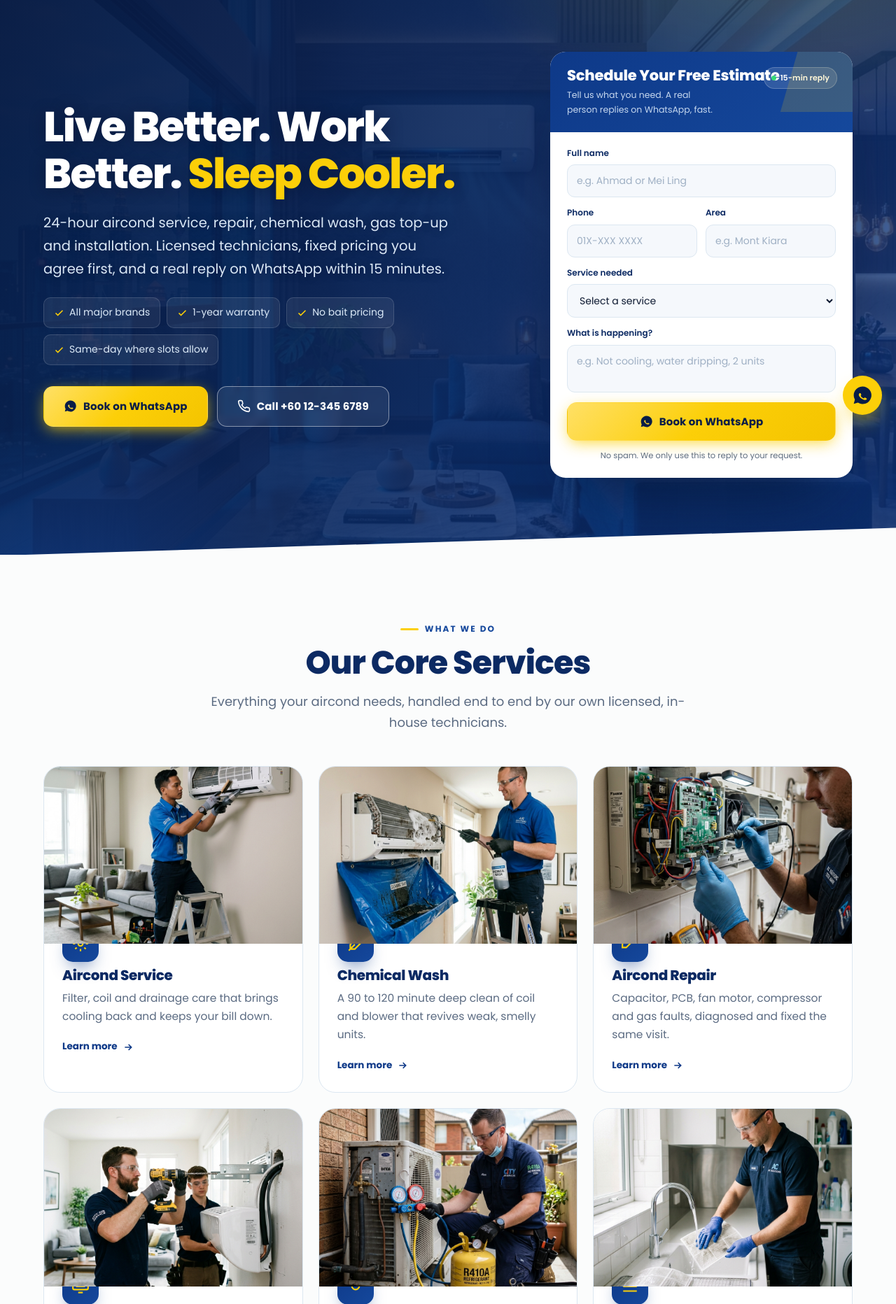
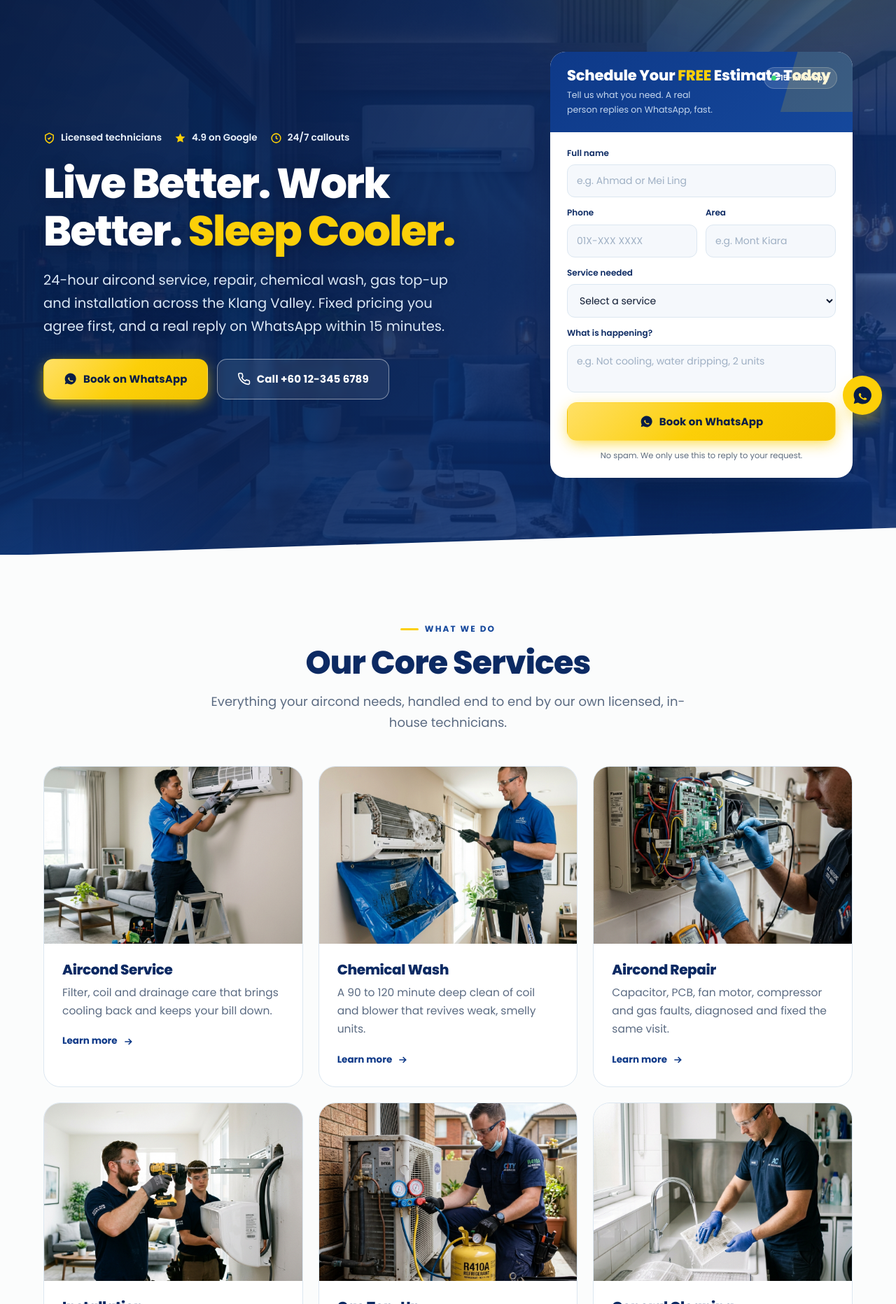
Before and after one commit to Shakeeb871/aircond-expert-site1, a PHP site: page / in a window 1280 px wide. Shown: the part 123-1987 px from the top of the page at 70% size. Run offline with PHP 8.4, Linux system fonts and the light colour scheme.

Commit message:
Refine hero, services, FAQ and contact per feedback
- Hero: rebuilt to match reference — trust row on top, headline,
  CTAs, and the single booking form on the right (now the only form
  on the homepage)
- Core Services: removed the icon badges from the cards
- Removed the standalone FAQ section
- 'Get in touch with our experts': dropped the contact-detail list and
  the second form; now shows the FAQ accordion with a WhatsApp/Call CTA

Co-Authored-By: Claude Opus 4.8 <noreply@anthropic.com>
Claude-Session: https://claude.ai/code/session_01CLX6TQRUuFvZ3dtFwzwxpW

```diff
--- a/assets/css/style.css
+++ b/assets/css/style.css
@@ -480,13 +480,16 @@ footer{background:var(--navy-ink);color:#a9c2e0;padding:66px 0 28px;font-size:14
    HOMEPAGE REDESIGN SECTIONS (navy/yellow theme)
    ============================================================ */
 
+/* Hero trust row */
+.hero-trust{display:flex;flex-wrap:wrap;gap:8px 18px;margin-bottom:20px}
+.hero-trust span{display:inline-flex;align-items:center;gap:8px;font-family:var(--d);font-weight:600;font-size:13.5px;color:#eaf2fb}
+.hero-trust svg{width:17px;height:17px;color:var(--yellow)}
+.bc-top h3 em{font-style:normal;color:var(--yellow)}
+
 /* Core services (elegant svc cards) */
 .core .eyebrow{justify-content:center}
 .core .svc{display:block;color:inherit}
 .core .svc-img{aspect-ratio:16/11}
-.core .svc-body{position:relative;padding-top:34px}
-.svc-ic{position:absolute;top:-26px;left:26px;width:52px;height:52px;border-radius:15px;background:linear-gradient(140deg,var(--navy),var(--navy-2));color:var(--yellow);display:flex;align-items:center;justify-content:center;box-shadow:0 14px 26px -12px rgba(14,57,136,.75)}
-.svc-ic svg{width:26px;height:26px}
 .core .svc .go{display:inline-flex;align-items:center;gap:7px;margin-top:4px;font-family:var(--d);font-weight:700;font-size:13.5px;color:var(--navy)}
 .core .svc .go svg{width:16px;height:16px;transition:transform .2s}
 .core .svc:hover .go svg{transform:translateX(4px)}
@@ -577,18 +580,14 @@ footer{background:var(--navy-ink);color:#a9c2e0;padding:66px 0 28px;font-size:14
 .bpost .bp-more svg{width:16px;height:16px;transition:transform .2s}
 .bpost:hover .bp-more svg{transform:translateX(4px)}
 
-/* Get in touch */
-.getintouch-grid{display:grid;grid-template-columns:1fr 470px;gap:48px;align-items:start}
+/* Get in touch (FAQ) */
+.getintouch-grid{display:grid;grid-template-columns:.92fr 1.08fr;gap:48px;align-items:start}
+.git-info{position:sticky;top:104px}
 .git-info .eyebrow{margin-bottom:14px}
 .git-info h2{font-size:clamp(28px,3.4vw,40px);color:var(--navy-deep)}
-.git-info .lead{color:var(--muted);font-size:17px;margin:14px 0 26px;max-width:46ch}
-.git-info .ci{display:flex;gap:14px;align-items:flex-start;margin-bottom:20px}
-.git-info .ci .ic{width:48px;height:48px;border-radius:13px;background:var(--ice);color:var(--navy);display:flex;align-items:center;justify-content:center;flex:0 0 auto}
-.git-info .ci .ic svg{width:23px;height:23px}
-.git-info .ci h4{font-size:15.5px;color:var(--navy-deep)}
-.git-info .ci p,.git-info .ci a{font-size:15px;color:var(--muted)}
-.git-info .ci a:hover{color:var(--navy)}
-.git-form{background:#fff;border:1px solid var(--line);border-radius:var(--r-lg);padding:30px;box-shadow:var(--sh);display:grid;gap:14px}
+.git-info .lead{color:var(--muted);font-size:17px;margin:14px 0 24px;max-width:42ch}
+.git-cta{display:flex;flex-wrap:wrap;gap:12px}
+.git-faq .faq{margin-bottom:13px}
 
 /* Serving areas — dark band */
 .serving{background:linear-gradient(150deg,var(--navy) 0%,var(--navy-deep) 58%,var(--navy-ink) 100%);color:#fff;padding:88px 0;position:relative;overflow:hidden}
@@ -606,8 +605,8 @@ footer{background:var(--navy-ink);color:#a9c2e0;padding:66px 0 28px;font-size:14
   .core-grid,.units-grid,.offers-grid,.blog-grid{grid-template-columns:1fr 1fr}
   .comfort-grid{grid-template-columns:1fr;gap:36px}
   .ws-grid{grid-template-columns:1fr 1fr}
-  .getintouch-grid{grid-template-columns:1fr;gap:34px}
-  .git-form{max-width:560px}
+  .getintouch-grid{grid-template-columns:1fr;gap:30px}
+  .git-info{position:static}
   .serving-grid{grid-template-columns:1fr 1fr}
 }
 @media(max-width:600px){
--- a/index.php
+++ b/index.php
@@ -11,15 +11,14 @@ include __DIR__.'/inc/header.php';
   <img class="hero-bg" src="/assets/img/hero.jpg" alt="" loading="eager" onerror="this.style.display='none'">
   <div class="glow"></div>
   <div class="wrap">
-    <div>
+    <div class="hero-copy">
+      <div class="hero-trust">
+        <span><svg viewBox="0 0 24 24" fill="none" stroke="currentColor" stroke-width="2.2"><path d="M12 2l8 4v6c0 5-3.5 8-8 10-4.5-2-8-5-8-10V6z"/><path d="M9 12l2 2 4-4"/></svg> Licensed technicians</span>
+        <span><svg viewBox="0 0 24 24" fill="currentColor"><path d="M12 2l2.9 6.3 6.9.7-5.1 4.6 1.4 6.8L12 17.8 5.9 20.4l1.4-6.8L2.2 9l6.9-.7z"/></svg> 4.9 on Google</span>
+        <span><svg viewBox="0 0 24 24" fill="none" stroke="currentColor" stroke-width="2.2"><circle cx="12" cy="12" r="9"/><path d="M12 7v5l3 2"/></svg> 24/7 callouts</span>
+      </div>
       <h1>Live better. Work better. <span class="y">Sleep cooler.</span></h1>
-      <p class="s">24-hour aircond service, repair, chemical wash, gas top-up and installation. Licensed technicians, fixed pricing you agree first, and a real reply on WhatsApp within 15 minutes.</p>
-      <div class="chips">
-        <span><svg viewBox="0 0 24 24" fill="none" stroke="currentColor" stroke-width="2.5"><path d="M20 6L9 17l-5-5"/></svg> All major brands</span>
-        <span><svg viewBox="0 0 24 24" fill="none" stroke="currentColor" stroke-width="2.5"><path d="M20 6L9 17l-5-5"/></svg> 1-year warranty</span>
-        <span><svg viewBox="0 0 24 24" fill="none" stroke="currentColor" stroke-width="2.5"><path d="M20 6L9 17l-5-5"/></svg> No bait pricing</span>
-        <span><svg viewBox="0 0 24 24" fill="none" stroke="currentColor" stroke-width="2.5"><path d="M20 6L9 17l-5-5"/></svg> Same-day where slots allow</span>
-      </div>
+      <p class="s">24-hour aircond service, repair, chemical wash, gas top-up and installation across the Klang Valley. Fixed pricing you agree first, and a real reply on WhatsApp within 15 minutes.</p>
       <div class="hero-cta">
         <a href="https://wa.me/60123456789" class="btn btn-wa"><svg viewBox="0 0 24 24" fill="currentColor"><path d="M12 2a10 10 0 00-8.6 15l-1.3 4.7 4.8-1.3A10 10 0 1012 2zm5.3 14.1c-.2.6-1.3 1.2-1.8 1.2-.5.1-1 .1-1.7-.1-.4-.1-.9-.3-1.5-.6a8 8 0 01-3.7-3.3c-.3-.4-.7-1.1-.7-2 0-1 .5-1.4.7-1.6.2-.2.4-.2.6-.2h.4c.1 0 .3 0 .5.4l.6 1.5c0 .2 0 .3-.1.4l-.3.4c-.1.1-.3.3-.1.5.1.3.6 1 1.3 1.6.9.8 1.6 1 1.9 1.1.2.1.4.1.5-.1l.5-.6c.2-.2.3-.2.5-.1l1.5.7c.2.1.4.2.4.3.1.1.1.4 0 .6z"/></svg> <span class="btn-txt">Book on WhatsApp</span></a>
         <a href="tel:+60123456789" class="btn btn-ghost"><svg viewBox="0 0 24 24" fill="none" stroke="currentColor" stroke-width="2"><path d="M22 16.9v3a2 2 0 01-2.2 2 19.8 19.8 0 01-8.6-3 19.5 19.5 0 01-6-6 19.8 19.8 0 01-3-8.7A2 2 0 014.1 2h3a2 2 0 012 1.7c.1 1 .4 2 .7 2.9a2 2 0 01-.5 2.1L8.1 9.9a16 16 0 006 6l1.2-1.2a2 2 0 012.1-.5c.9.3 1.9.6 2.9.7a2 2 0 011.7 2z"/></svg> <span class="btn-txt">Call +60 12-345 6789</span></a>
@@ -28,7 +27,7 @@ include __DIR__.'/inc/header.php';
     <div class="bookcard reveal" id="book">
       <div class="bc-top">
         <span class="pulse"><i></i> 15-min reply</span>
-        <h3>Schedule your free estimate</h3>
+        <h3>Schedule your <em>FREE</em> estimate today</h3>
         <p>Tell us what you need. A real person replies on WhatsApp, fast.</p>
       </div>
       <div class="bc-body">
@@ -74,27 +73,27 @@ include __DIR__.'/inc/header.php';
   <div class="wrap"><div class="svc-grid reveal">
     <a href="/services/aircond-service/" class="svc">
       <div class="svc-img imgph"><span class="phl"><svg viewBox="0 0 24 24" fill="none" stroke="currentColor" stroke-width="2"><rect x="3" y="5" width="18" height="14" rx="2"/><circle cx="8.5" cy="10" r="1.5"/><path d="M21 16l-5-5L5 19"/></svg><span>Aircond Service photo</span></span><img src="/assets/img/aircond-service.jpg" alt="Aircond Service" loading="lazy" onerror="this.style.display='none'"></div>
-      <div class="svc-body"><span class="svc-ic"><svg viewBox="0 0 24 24" fill="none" stroke="currentColor" stroke-width="2"><circle cx="12" cy="12" r="3"/><path d="M12 2v3M12 19v3M5 5l2 2M17 17l2 2M2 12h3M19 12h3M5 19l2-2M17 7l2-2"/></svg></span><h3>Aircond Service</h3><p>Filter, coil and drainage care that brings cooling back and keeps your bill down.</p><span class="go">Learn more <svg viewBox="0 0 24 24" fill="none" stroke="currentColor" stroke-width="2.5"><path d="M5 12h14M13 6l6 6-6 6"/></svg></span></div>
+      <div class="svc-body"><h3>Aircond Service</h3><p>Filter, coil and drainage care that brings cooling back and keeps your bill down.</p><span class="go">Learn more <svg viewBox="0 0 24 24" fill="none" stroke="currentColor" stroke-width="2.5"><path d="M5 12h14M13 6l6 6-6 6"/></svg></span></div>
     </a>
     <a href="/services/chemical-wash/" class="svc">
       <div class="svc-img imgph"><span class="phl"><svg viewBox="0 0 24 24" fill="none" stroke="currentColor" stroke-width="2"><rect x="3" y="5" width="18" height="14" rx="2"/><circle cx="8.5" cy="10" r="1.5"/><path d="M21 16l-5-5L5 19"/></svg><span>Chemical Wash photo</span></span><img src="/assets/img/chemical-wash.jpg" alt="Chemical Wash" loading="lazy" onerror="this.style.display='none'"></div>
-      <div class="svc-body"><span class="svc-ic"><svg viewBox="0 0 24 24" fill="none" stroke="currentColor" stroke-width="2"><path d="M3 21l8-8M14 4l6 6-9 9H5v-6z"/></svg></span><h3>Chemical Wash</h3><p>A 90 to 120 minute deep clean of coil and blower that revives weak, smelly units.</p><span class="go">Learn more <svg viewBox="0 0 24 24" fill="none" stroke="currentColor" stroke-width="2.5"><path d="M5 12h14M13 6l6 6-6 6"/></svg></span></div>
+      <div class="svc-body"><h3>Chemical Wash</h3><p>A 90 to 120 minute deep clean of coil and blower that revives weak, smelly units.</p><span class="go">Learn more <svg viewBox="0 0 24 24" fill="none" stroke="currentColor" stroke-width="2.5"><path d="M5 12h14M13 6l6 6-6 6"/></svg></span></div>
     </a>
     <a href="/services/aircond-repair/" class="svc">
       <div class="svc-img imgph"><span class="phl"><svg viewBox="0 0 24 24" fill="none" stroke="currentColor" stroke-width="2"><rect x="3" y="5" width="18" height="14" rx="2"/><circle cx="8.5" cy="10" r="1.5"/><path d="M21 16l-5-5L5 19"/></svg><span>Aircond Repair photo</span></span><img src="/assets/img/aircond-repair.jpg" alt="Aircond Repair" loading="lazy" onerror="this.style.display='none'"></div>
-      <div class="svc-body"><span class="svc-ic"><svg viewBox="0 0 24 24" fill="none" stroke="currentColor" stroke-width="2"><path d="M14 6l-4 4-3-3-5 5v5h5l9-9z"/><path d="M14 6l4-4 2 2-4 4z"/></svg></span><h3>Aircond Repair</h3><p>Capacitor, PCB, fan motor, compressor and gas faults, diagnosed and fixed the same visit.</p><span class="go">Learn more <svg viewBox="0 0 24 24" fill="none" stroke="currentColor" stroke-width="2.5"><path d="M5 12h14M13 6l6 6-6 6"/></svg></span></div>
+      <div class="svc-body"><h3>Aircond Repair</h3><p>Capacitor, PCB, fan motor, compressor and gas faults, diagnosed and fixed the same visit.</p><span class="go">Learn more <svg viewBox="0 0 24 24" fill="none" stroke="currentColor" stroke-width="2.5"><path d="M5 12h14M13 6l6 6-6 6"/></svg></span></div>
     </a>
     <a href="/services/installation/" class="svc">
       <div class="svc-img imgph"><span class="phl"><svg viewBox="0 0 24 24" fill="none" stroke="currentColor" stroke-width="2"><rect x="3" y="5" width="18" height="14" rx="2"/><circle cx="8.5" cy="10" r="1.5"/><path d="M21 16l-5-5L5 19"/></svg><span>Installation photo</span></span><img src="/assets/img/installation.jpg" alt="Installation" loading="lazy" onerror="this.style.display='none'"></div>
-      <div class="svc-body"><span class="svc-ic"><svg viewBox="0 0 24 24" fill="none" stroke="currentColor" stroke-width="2"><rect x="2" y="5" width="20" height="11" rx="2"/><path d="M6 12h12M9 20h6"/></svg></span><h3>Installation</h3><p>Wall split supply and fit with OEM brackets, copper pipe and a full cooling test.</p><span class="go">Learn more <svg viewBox="0 0 24 24" fill="none" stroke="currentColor" stroke-width="2.5"><path d="M5 12h14M13 6l6 6-6 6"/></svg></span></div>
+      <div class="svc-body"><h3>Installation</h3><p>Wall split supply and fit with OEM brackets, copper pipe and a full cooling test.</p><span class="go">Learn more <svg viewBox="0 0 24 24" fill="none" stroke="currentColor" stroke-width="2.5"><path d="M5 12h14M13 6l6 6-6 6"/></svg></span></div>
     </a>
     <a href="/services/gas-top-up/" class="svc">
       <div class="svc-img imgph"><span class="phl"><svg viewBox="0 0 24 24" fill="none" stroke="currentColor" stroke-width="2"><rect x="3" y="5" width="18" height="14" rx="2"/><circle cx="8.5" cy="10" r="1.5"/><path d="M21 16l-5-5L5 19"/></svg><span>Gas Top-Up photo</span></span><img src="/assets/img/gas-top-up.jpg" alt="Gas Top-Up" loading="lazy" onerror="this.style.display='none'"></div>
-      <div class="svc-body"><span class="svc-ic"><svg viewBox="0 0 24 24" fill="none" stroke="currentColor" stroke-width="2"><path d="M12 2s5 5 5 9a5 5 0 01-10 0c0-4 5-9 5-9z"/></svg></span><h3>Gas Top-Up</h3><p>Leak check first, then the correct refrigerant (R32, R410A, R22) and a pressure test.</p><span class="go">Learn more <svg viewBox="0 0 24 24" fill="none" stroke="currentColor" stroke-width="2.5"><path d="M5 12h14M13 6l6 6-6 6"/></svg></span></div>
+      <div class="svc-body"><h3>Gas Top-Up</h3><p>Leak check first, then the correct refrigerant (R32, R410A, R22) and a pressure test.</p><span class="go">Learn more <svg viewBox="0 0 24 24" fill="none" stroke="currentColor" stroke-width="2.5"><path d="M5 12h14M13 6l6 6-6 6"/></svg></span></div>
     </a>
     <a href="/services/general-cleaning/" class="svc">
       <div class="svc-img imgph"><span class="phl"><svg viewBox="0 0 24 24" fill="none" stroke="currentColor" stroke-width="2"><rect x="3" y="5" width="18" height="14" rx="2"/><circle cx="8.5" cy="10" r="1.5"/><path d="M21 16l-5-5L5 19"/></svg><span>General Cleaning photo</span></span><img src="/assets/img/general-cleaning.jpg" alt="General Cleaning" loading="lazy" onerror="this.style.display='none'"></div>
-      <div class="svc-body"><span class="svc-ic"><svg viewBox="0 0 24 24" fill="none" stroke="currentColor" stroke-width="2"><path d="M3 12h18M3 6h18M3 18h18"/></svg></span><h3>General Cleaning</h3><p>Filter and cover wash that restores airflow and keeps your room air fresh between services.</p><span class="go">Learn more <svg viewBox="0 0 24 24" fill="none" stroke="currentColor" stroke-width="2.5"><path d="M5 12h14M13 6l6 6-6 6"/></svg></span></div>
+      <div class="svc-body"><h3>General Cleaning</h3><p>Filter and cover wash that restores airflow and keeps your room air fresh between services.</p><span class="go">Learn more <svg viewBox="0 0 24 24" fill="none" stroke="currentColor" stroke-width="2.5"><path d="M5 12h14M13 6l6 6-6 6"/></svg></span></div>
     </a>
   </div></div>
 </section>
@@ -312,21 +311,6 @@ include __DIR__.'/inc/header.php';
   </div></div>
 </section>
 
-<!-- FAQ -->
-<section class="section faqsec" id="faq">
-  <div class="wrap center">
-    <span class="eyebrow">Got Questions?</span>
-    <h2 style="margin:12px 0 0">We have got your answers</h2>
-  </div>
-  <div class="wrap"><div class="faq-wrap">
-    <details class="faq" open><summary>Do you serve my area? <span class="pl">+</span></summary><div class="ans">We cover Kuala Lumpur, Petaling Jaya, Mont Kiara, Bangsar, Subang Jaya, Shah Alam, Cheras, Kajang and Klang as standard. Outside that, WhatsApp us your postcode and we will quote on a case basis.</div></details>
-    <details class="faq"><summary>How fast can you come? <span class="pl">+</span></summary><div class="ans">Next-day is standard, and same-day where a slot is open. Emergencies like an active leak or a unit fully down get prioritised, and we tell you the real arrival time.</div></details>
-    <details class="faq"><summary>How does pricing work? <span class="pl">+</span></summary><div class="ans">Most jobs we can quote on WhatsApp from a photo. Where we cannot, we attend, diagnose and quote on the spot. You approve the price before any work starts.</div></details>
-    <details class="faq"><summary>Do you charge a call-out fee? <span class="pl">+</span></summary><div class="ans">We confirm any call-out fee before we come, and it is waived when you proceed with the recommended repair. Whatever it is, you always know it upfront.</div></details>
-    <details class="faq"><summary>What brands do you service? <span class="pl">+</span></summary><div class="ans">All major brands including Daikin, Panasonic, Mitsubishi Electric, York, Acson, Hitachi, Hisense, Haier and Midea, for service, repair and installation.</div></details>
-  </div></div>
-</section>
-
 <!-- INSIGHTS / BLOG -->
 <section class="section insights" id="insights">
   <div class="wrap center">
@@ -350,40 +334,25 @@ include __DIR__.'/inc/header.php';
   </div></div>
 </section>
 
-<!-- GET IN TOUCH -->
-<section class="section getintouch" id="contact">
+<!-- GET IN TOUCH (FAQ) -->
+<section class="section getintouch" id="faq">
   <div class="wrap getintouch-grid">
     <div class="git-info reveal">
-      <span class="eyebrow">Get In Touch</span>
+      <span class="eyebrow">Got Questions?</span>
       <h2>Get in touch with our experts</h2>
-      <p class="lead">Have a question or need a quote? Our team is ready to help with professional cooling solutions across the Klang Valley.</p>
-      <div class="ci"><span class="ic"><svg viewBox="0 0 24 24" fill="none" stroke="currentColor" stroke-width="2"><path d="M21 10c0 7-9 12-9 12s-9-5-9-12a9 9 0 0118 0z"/><circle cx="12" cy="10" r="3"/></svg></span><div><h4>Service area</h4><p>Across the Klang Valley, Malaysia</p></div></div>
-      <div class="ci"><span class="ic"><svg viewBox="0 0 24 24" fill="none" stroke="currentColor" stroke-width="2"><path d="M22 16.9v3a2 2 0 01-2.2 2 19.8 19.8 0 01-8.6-3 19.5 19.5 0 01-6-6 19.8 19.8 0 01-3-8.7A2 2 0 014.1 2h3a2 2 0 012 1.7c.1 1 .4 2 .7 2.9a2 2 0 01-.5 2.1L8.1 9.9a16 16 0 006 6l1.2-1.2a2 2 0 012.1-.5c.9.3 1.9.6 2.9.7a2 2 0 011.7 2z"/></svg></span><div><h4>Phone</h4><a href="tel:+60123456789">+60 12-345 6789</a></div></div>
-      <div class="ci"><span class="ic"><svg viewBox="0 0 24 24" fill="none" stroke="currentColor" stroke-width="2"><rect x="2" y="4" width="20" height="16" rx="2"/><path d="M2 7l10 6 10-6"/></svg></span><div><h4>Email</h4><a href="mailto:hello@aircondexpert.my">hello@aircondexpert.my</a></div></div>
-      <div class="ci"><span class="ic"><svg viewBox="0 0 24 24" fill="none" stroke="currentColor" stroke-width="2"><circle cx="12" cy="12" r="9"/><path d="M12 7v5l3 2"/></svg></span><div><h4>Opening hours</h4><p>Mon to Sun, 8am to 10pm</p></div></div>
+      <p class="lead">Here are the answers our customers ask for most. Still not sure? Message our team on WhatsApp and a real person replies within 15 minutes.</p>
+      <div class="git-cta">
+        <a href="https://wa.me/60123456789" class="btn btn-wa"><svg viewBox="0 0 24 24" fill="currentColor"><path d="M12 2a10 10 0 00-8.6 15l-1.3 4.7 4.8-1.3A10 10 0 1012 2zm5.3 14.1c-.2.6-1.3 1.2-1.8 1.2-.5.1-1 .1-1.7-.1-.4-.1-.9-.3-1.5-.6a8 8 0 01-3.7-3.3c-.3-.4-.7-1.1-.7-2 0-1 .5-1.4.7-1.6.2-.2.4-.2.6-.2h.4c.1 0 .3 0 .5.4l.6 1.5c0 .2 0 .3-.1.4l-.3.4c-.1.1-.3.3-.1.5.1.3.6 1 1.3 1.6.9.8 1.6 1 1.9 1.1.2.1.4.1.5-.1l.5-.6c.2-.2.3-.2.5-.1l1.5.7c.2.1.4.2.4.3.1.1.1.4 0 .6z"/></svg> <span class="btn-txt">Ask on WhatsApp</span></a>
+        <a href="tel:+60123456789" class="btn btn-line"><svg viewBox="0 0 24 24" fill="none" stroke="currentColor" stroke-width="2"><path d="M22 16.9v3a2 2 0 01-2.2 2 19.8 19.8 0 01-8.6-3 19.5 19.5 0 01-6-6 19.8 19.8 0 01-3-8.7A2 2 0 014.1 2h3a2 2 0 012 1.7c.1 1 .4 2 .7 2.9a2 2 0 01-.5 2.1L8.1 9.9a16 16 0 006 6l1.2-1.2a2 2 0 012.1-.5c.9.3 1.9.6 2.9.7a2 2 0 011.7 2z"/></svg> <span class="btn-txt">Call us</span></a>
+      </div>
     </div>
-    <form class="git-form reveal" action="/api/contact.php" method="post">
-      <input type="text" name="company" tabindex="-1" autocomplete="off" style="position:absolute;left:-9999px" aria-hidden="true">
-      <div class="bc-row">
-        <div class="bc-field"><label for="gf-name">Full name</label><input id="gf-name" name="name" type="text" placeholder="Your name" required></div>
-        <div class="bc-field"><label for="gf-phone">Phone</label><input id="gf-phone" name="phone" type="tel" placeholder="01X-XXX XXXX" required></div>
-      </div>
-      <div class="bc-field"><label for="gf-email">Email</label><input id="gf-email" name="email" type="email" placeholder="you@example.com"></div>
-      <div class="bc-field"><label for="gf-service">Service needed</label>
-        <select id="gf-service" name="service">
-          <option value="" disabled selected>Select a service</option>
-          <option>Aircond Service</option>
-          <option>Chemical Wash</option>
-          <option>Aircond Repair</option>
-          <option>Installation</option>
-          <option>Gas Top-Up</option>
-          <option>General Cleaning</option>
-        </select>
-      </div>
-      <div class="bc-field"><label for="gf-msg">Message</label><textarea id="gf-msg" name="message" rows="4" placeholder="Tell us how we can help"></textarea></div>
-      <button type="submit" class="btn btn-navy" style="width:100%;justify-content:center"><span class="btn-txt">Send message</span></button>
-      <p class="bc-note">Prefer WhatsApp? <a href="https://wa.me/60123456789" style="color:var(--navy);font-weight:600">Message us here &rarr;</a></p>
-    </form>
+    <div class="git-faq reveal">
+      <details class="faq" open><summary>Do you serve my area? <span class="pl">+</span></summary><div class="ans">We cover Kuala Lumpur, Petaling Jaya, Mont Kiara, Bangsar, Subang Jaya, Shah Alam, Cheras, Kajang and Klang as standard. Outside that, WhatsApp us your postcode and we will quote on a case basis.</div></details>
+      <details class="faq"><summary>How fast can you come? <span class="pl">+</span></summary><div class="ans">Next-day is standard, and same-day where a slot is open. Emergencies like an active leak or a unit fully down get prioritised, and we tell you the real arrival time.</div></details>
+      <details class="faq"><summary>How does pricing work? <span class="pl">+</span></summary><div class="ans">Most jobs we can quote on WhatsApp from a photo. Where we cannot, we attend, diagnose and quote on the spot. You approve the price before any work starts.</div></details>
+      <details class="faq"><summary>Do you charge a call-out fee? <span class="pl">+</span></summary><div class="ans">We confirm any call-out fee before we come, and it is waived when you proceed with the recommended repair. Whatever it is, you always know it upfront.</div></details>
+      <details class="faq"><summary>What brands do you service? <span class="pl">+</span></summary><div class="ans">All major brands including Daikin, Panasonic, Mitsubishi Electric, York, Acson, Hitachi, Hisense, Haier and Midea, for service, repair and installation.</div></details>
+    </div>
   </div>
 </section>
 
```
